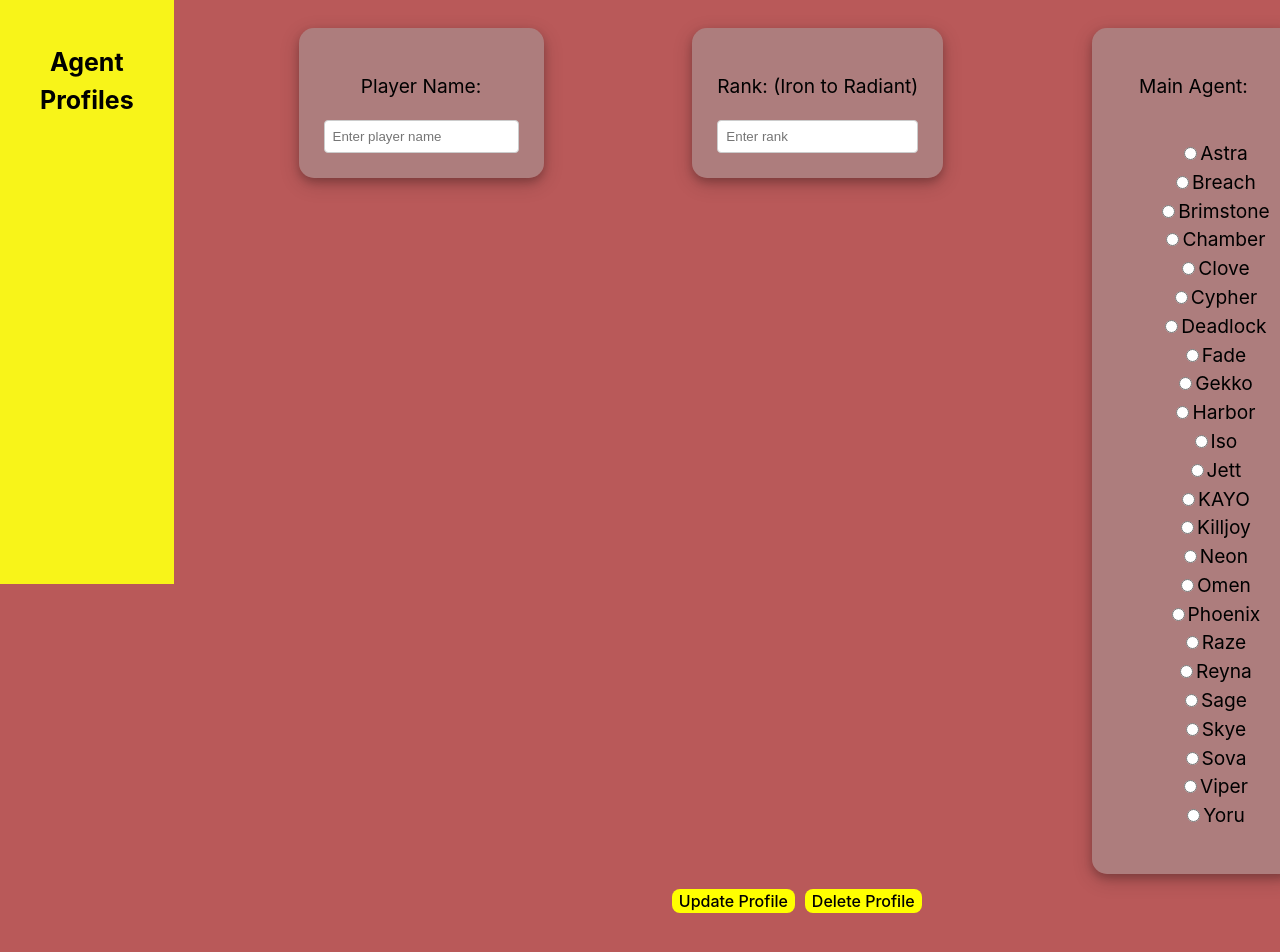
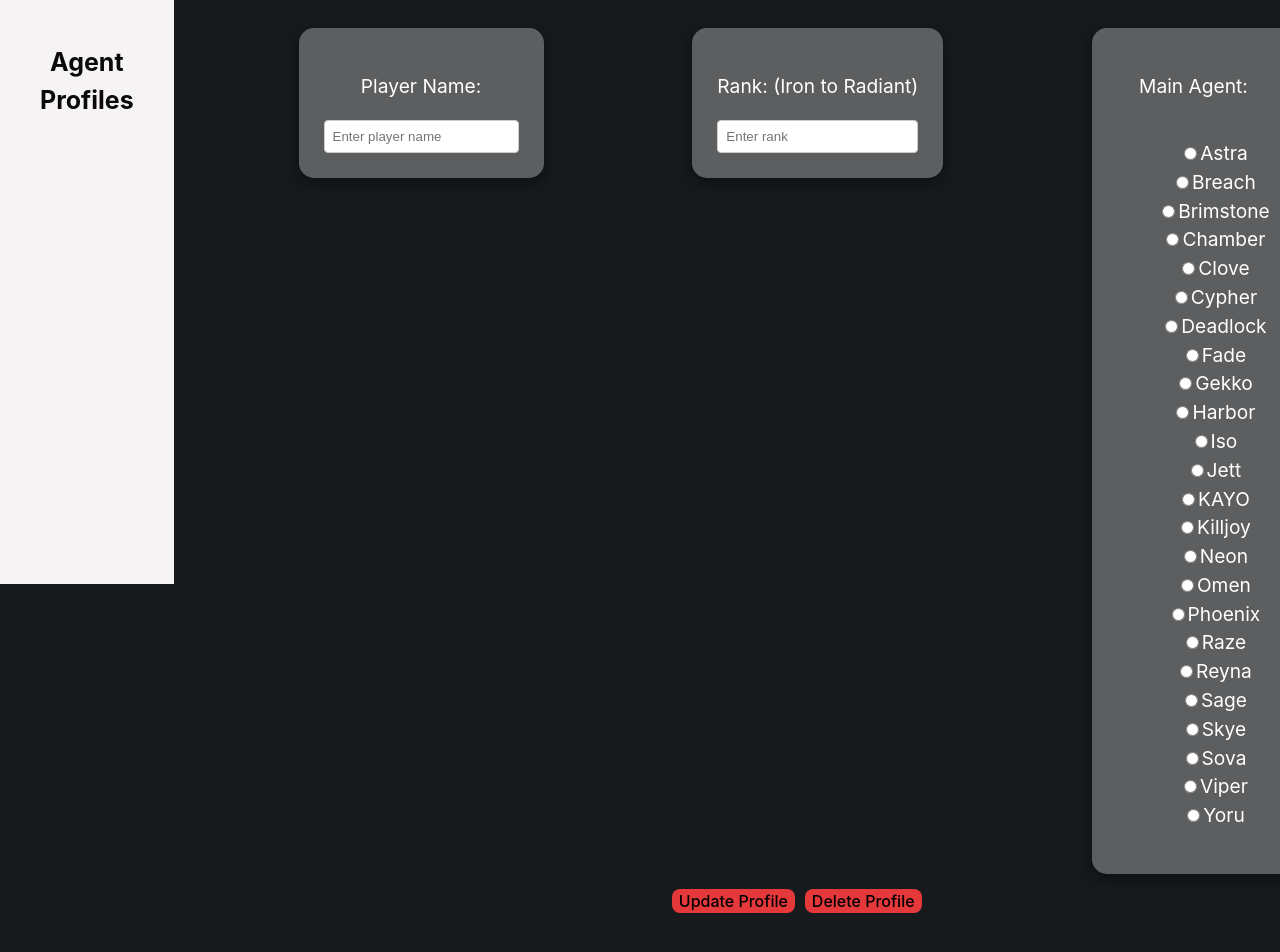
Before and after one commit to amywong24/ValoHub, a React (Vite) app: page /edit/1 in a window 1280 px wide. Shown: the part 246-1198 px from the top of the page. Built offline with nearby package versions, Linux system fonts and the light colour scheme; no server answers; the database is empty.

Commit message:
working on css

```diff
--- a/src/App.css
+++ b/src/App.css
@@ -5,6 +5,7 @@
   padding: 2rem;
   padding-left: 12%; /* Extra padding to account for the sideNav */
   text-align: center;
+  color: #FFFFFF;
 }
 
 .sideNav {
@@ -15,7 +16,8 @@
   font-weight: bolder;
   top: 0;
   left: 0;
-  background-color: #f8f419;
+  background-color: #F5F3F4;
+  color:#0B090A;
   padding: 15px 10px;
   display: flex;
   flex-direction: column;
@@ -23,8 +25,12 @@
 }
 
 .sideNav a {
-  color: black;
+  color: #0B090A;
   text-decoration: none;
+}
+
+.sideNav a:visited {
+  color: #0B090A;
 }
 
 .card-container {
@@ -36,9 +42,10 @@
   height: auto;
   width: 350px;
   text-align: center;
-  background-color: #d7740b;
+  background-color: #B1A7A6;
+  color:#0B090A;
   border-radius: 10px;
-  box-shadow: 0 0 5px 2px #faf9f94d;
+  box-shadow: 0 0 5px 2px #A4161A;
   font-size: 16px;
   margin-bottom: 20px; /* Space between rows */
   padding: 20px;
@@ -63,7 +70,7 @@
 }
 
 button {
-  background-color: rgb(255, 255, 0);
+  background-color: #E5383B;
   border-radius: 8px;
   border: 1px solid transparent;
   font-size: 1em;
--- a/src/index.css
+++ b/src/index.css
@@ -3,7 +3,7 @@
   line-height: 1.5;
   font-weight: 400;
 
-  background-color: #b95959;
+  background-color: #161A1D;
 
   font-synthesis: none;
   text-rendering: optimizeLegibility;
```
